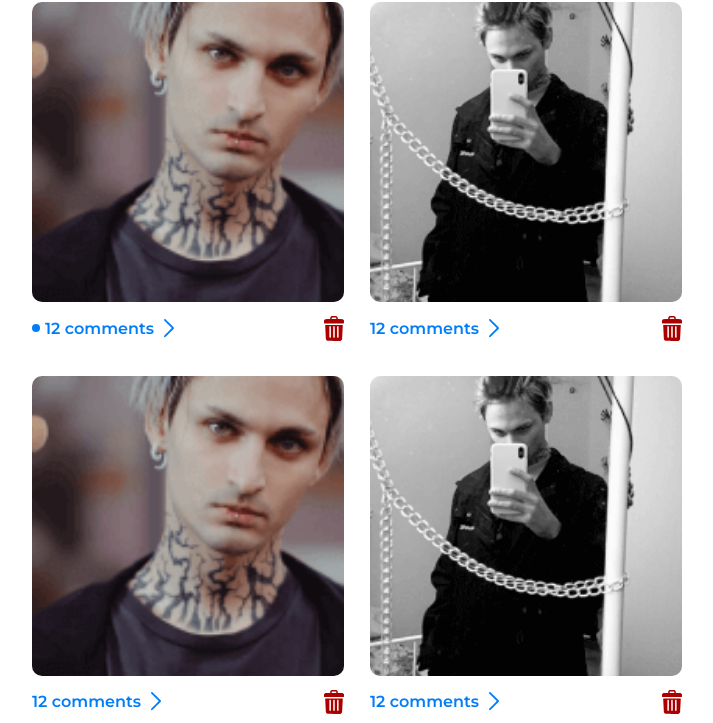
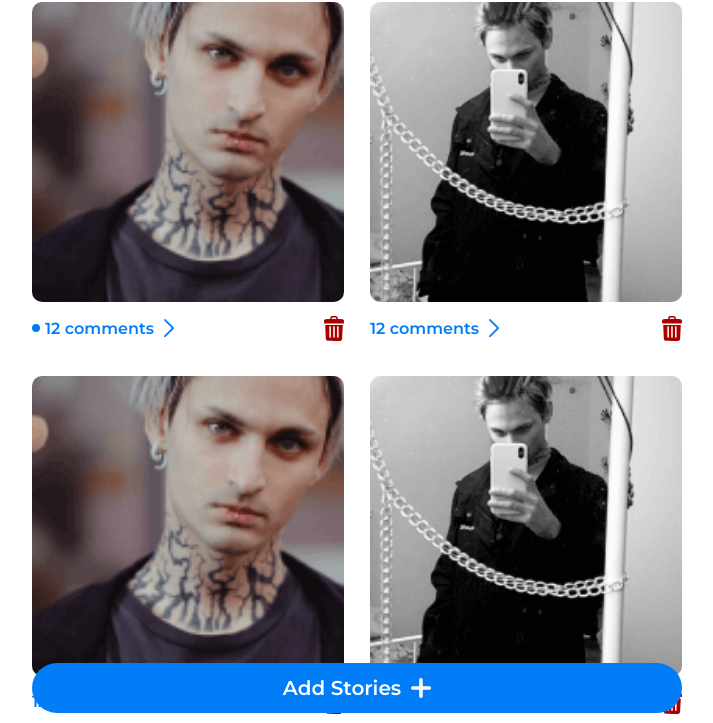
Before and after one commit to webDevT/flirtu-stories, a website: page app/index.html in a window 1280 px wide. Shown: the part 77-800 px from the top of the page, without its empty margins (283-996 px from the left). Drawn offline with Linux system fonts and the light colour scheme.

Commit message:
add stories

```diff
--- a/app/index.html
+++ b/app/index.html
@@ -595,6 +595,13 @@
     </div>
 	<!-- end modal -->
 
+    <!-- start add stories button -->
+    <a href="" class="button button--fixed">
+        Add Stories <img src="img/add.svg" alt="">
+    </a>
+
+    <!-- end add stories button -->
+
 
 	<script src="js/main.js"></script>
 	<script>
--- a/app/sass/style.sass
+++ b/app/sass/style.sass
@@ -1292,5 +1292,15 @@ swiper-slide
 .comments__content
   img
     margin-left: 10px
-
+.button--fixed
+  position: fixed
+  bottom: 10px
+  z-index: 999
+  left: 50%
+  transform: translateX(-50%)
+  width: 650px
+  max-width: 90vw
+  img
+    width: 20px
+    margin-left: 10px
 @import "media"
```
Also changed, not shown: docs/index.html (+7 -0 lines), app/css/style.min.css, app/img/add.svg (added), docs/css/style.min.css, docs/img/add.svg (added).
